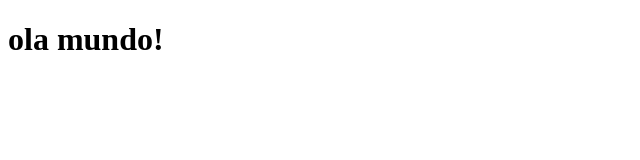
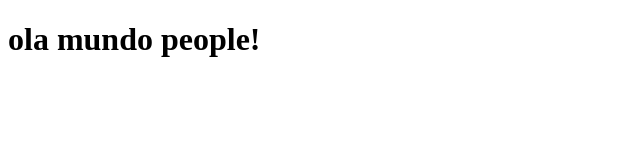
Before and after one commit to mariadev2/criar_curriculo_pyautogui, a plain HTML site: page index.html in a window 1280 px wide. Shown: the whole page, without its empty margins (0-640 px from the left). Drawn offline with Linux system fonts and the light colour scheme.

Commit message:
Update index.html

```diff
--- a/index.html
+++ b/index.html
@@ -7,6 +7,6 @@
     <title>Document</title>
 </head>
 <body>
-    <h1>ola mundo!</h1>
+    <h1>ola mundo people!</h1>
 </body>
 </html>
```
